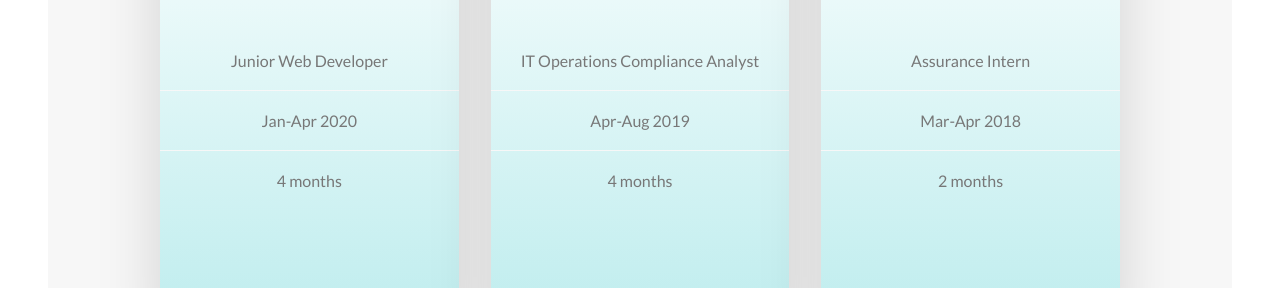
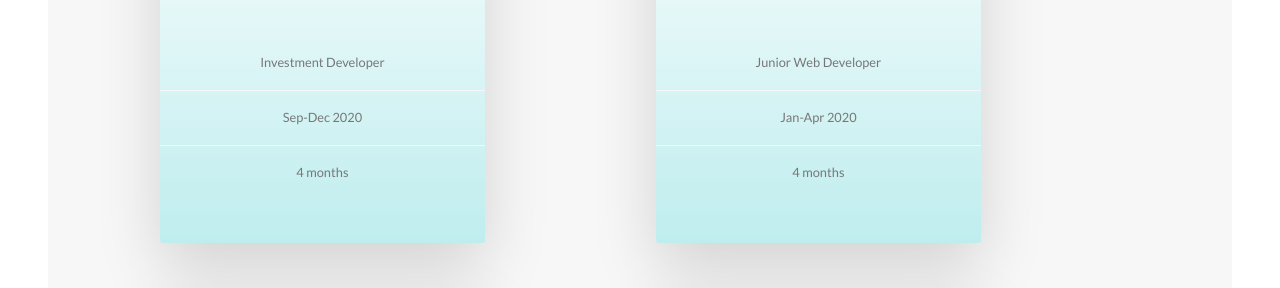
Before and after one commit to Audreysin/Audreysin.github.io, a website: page index.html in a window 1280 px wide. Shown: the part 2455-2743 px from the top of the page. Drawn offline with Linux system fonts and the light colour scheme.

Commit message:
Update page content

```diff
--- a/css/style.css
+++ b/css/style.css
@@ -222,24 +222,24 @@ body {
   transform: translateY(0); }
 
 .card {
-  perspective: 30rem;
-  -moz-perspective: 50rem;
-  position: relative;
-  height: 30rem; }
+  perspective: 25rem;
+  -moz-perspective: 25rem;
+  position: center;
+  height: 25rem; }
   .card_side {
     height: auto;
     transition: all .8s ease;
     position: absolute;
     top: 0;
     bottom: 0;
-    width: 100%;
+    width: 70%;
     backface-visibility: hidden;
     -webkit-backface-visibility: hidden;
     border-radius: 3px;
     overflow: hidden;
     box-shadow: 0 1.5rem 4rem rgba(0, 0, 0, 0.15); }
     .card_side_front {
-      font-size: 1rem;
+      font-size: 0.8rem;
       text-align: center;
       background-color: #fff;
       background-image: linear-gradient(to bottom, #fff, #bfedee); }
--- a/index.html
+++ b/index.html
@@ -44,7 +44,7 @@
             object-oriented programming, web and iOS development, finance and accounting. Throughout my journey, I have
             had the opportunity to learn from diverse internship experiences. I am always excited about new learning
             experiences and never fail to try my best through every challenge. I am currently seeking for a coop
-            opportunity for Fall 2020.
+            opportunity for Summer 2021.
           </div>
           <a href="#more-about-me" class="btn-text">Click here to learn more about me&rarr;</a>
         </div>
@@ -84,9 +84,8 @@
           <div class="feature-box">
             <i class="feature-box-icon icon-basic-spades"></i>
             <h3 class="heading-tertiary u-margin-bottom-small">Tic-Tac-Toe Game</h3>
-            <p class="feature-box-text">Tic-tac-toe game supporting two players, built on a website. Game
-              logic implemented in JavaScript. Displays accumulated scores and
-              clears the board after every game. Reset and restart features enabled.</p>
+            <p class="feature-box-text">Tic-tac-toe game with non-player character with web user interface. Game
+              logic implemented in JavaScript. Implemented the non-player character using the minimax algorithm.</p>
             <a href="https://audreysin.github.io/Tic-tac-toe" target="_blank"
               class="btn btn-coloured btn-animated">More</a>
           </div>
@@ -126,7 +125,29 @@
         </h2>
       </div>
       <div class="row">
-        <div class="col-1-of-3">
+        <div class="col-1-of-2">
+          <div class="card">
+            <div class="card_side card_side_front">
+              <div class="card_picture">
+                <img src="img/Equitable_life_logo.png" alt="Equitable Life logo">
+              </div>
+              <div class="card_details">
+                <ul>
+                  <li>Investment Developer</li>
+                  <li>Sep-Dec 2020</li>
+                  <li>4 months</li>
+                </ul>
+              </div>
+            </div>
+            <div class="card_side card_side_back">
+              <p>I worked on various projects, using Python and PostgreSQL, which involved manipulating large datasets of investment data, querying the database and implementing new features on their internal web interface using Flask.
+                My largest project involved developing a process to quantify the profitability of the company’s new business in their savings and retirement products. The project was completed independently.
+                It enhanced the efficiency of the process which was previously manually done in Excel and added new features to the process which improved the accuracy and usefulness of the reports.
+                </p>
+            </div>
+          </div>
+        </div>
+        <div class="col-1-of-2">
           <div class="card">
             <div class="card_side card_side_front">
               <div class="card_picture">
@@ -152,7 +173,9 @@
             </div>
           </div>
         </div>
-        <div class="col-1-of-3">
+      </div>
+      <div class="row">
+        <div class="col-1-of-2">
           <div class="card">
             <div class="card_side card_side_front">
               <div class="card_picture">
@@ -177,7 +200,7 @@
             </div>
           </div>
         </div>
-        <div class="col-1-of-3">
+        <div class="col-1-of-2">
           <div class="card">
             <div class="card_side card_side_front">
               <div class="card_picture">
@@ -324,8 +347,7 @@
         enriching my knowledge and skills, widening my network and building my professional experience. Through
         coursework, personal
         projects and professional exposure, I have acquired experience in object-oriented programming, web and iOS
-        development, finance and accounting. I now have an interest in exploring data science, machine learning and
-        enhancing my investment skills. In my free time, I enjoy dancing, singing, playing guitar and listening to music
+        development, finance and accounting. I now have an interest in exploring data science, machine learning and quantitative analysis. In my free time, I enjoy dancing, singing, playing guitar and listening to music
         and market commentaries.
         <a href="#home" class="popup_close">&times;</a>
       </div>
```
Also changed, not shown: img/Equitable_life_logo.png (added).
